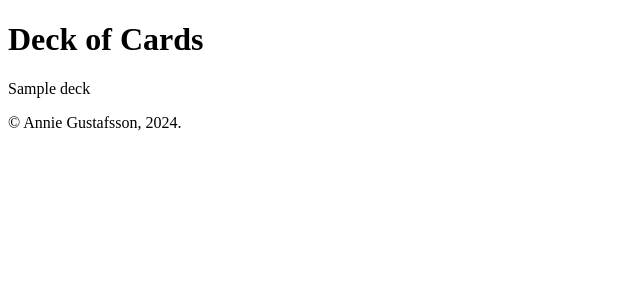
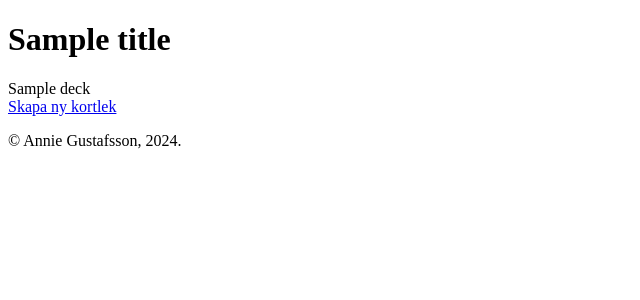
Before and after one commit to RunningStrings/mvc-report, a Symfony app: template templates/card/deck.html.twig in a window 1280 px wide. Shown: the part 222-522 px from the top of the page, without its empty margins (0-640 px from the left). Run offline with Twig, Linux system fonts and the light colour scheme; the template is opened without the code that fills it: most values are stand-ins (such as "Sample title", 1, 10 or a date in 2020); some libraries are stand-ins or nearby versions.

Commit message:
Added button to create new deck

```diff
--- a/templates/card/deck.html.twig
+++ b/templates/card/deck.html.twig
@@ -3,7 +3,7 @@
 {% block title %}Deck of Cards{% endblock %}
 
 {% block body %}
-<h1>Deck of Cards</h1>
+<h1>{{ title }}</h1>
 
 
 <div class="deck">
@@ -16,4 +16,12 @@
     {% endfor %}
 </div>
 
+{{ include('flash.html.twig') }}
+
+<div class="about-links">
+    <div class="box">
+        <a href="{{ path('create') }}" class="repo-link">Skapa ny kortlek</a>
+    </div>
+</div>
+
 {% endblock %}
```
